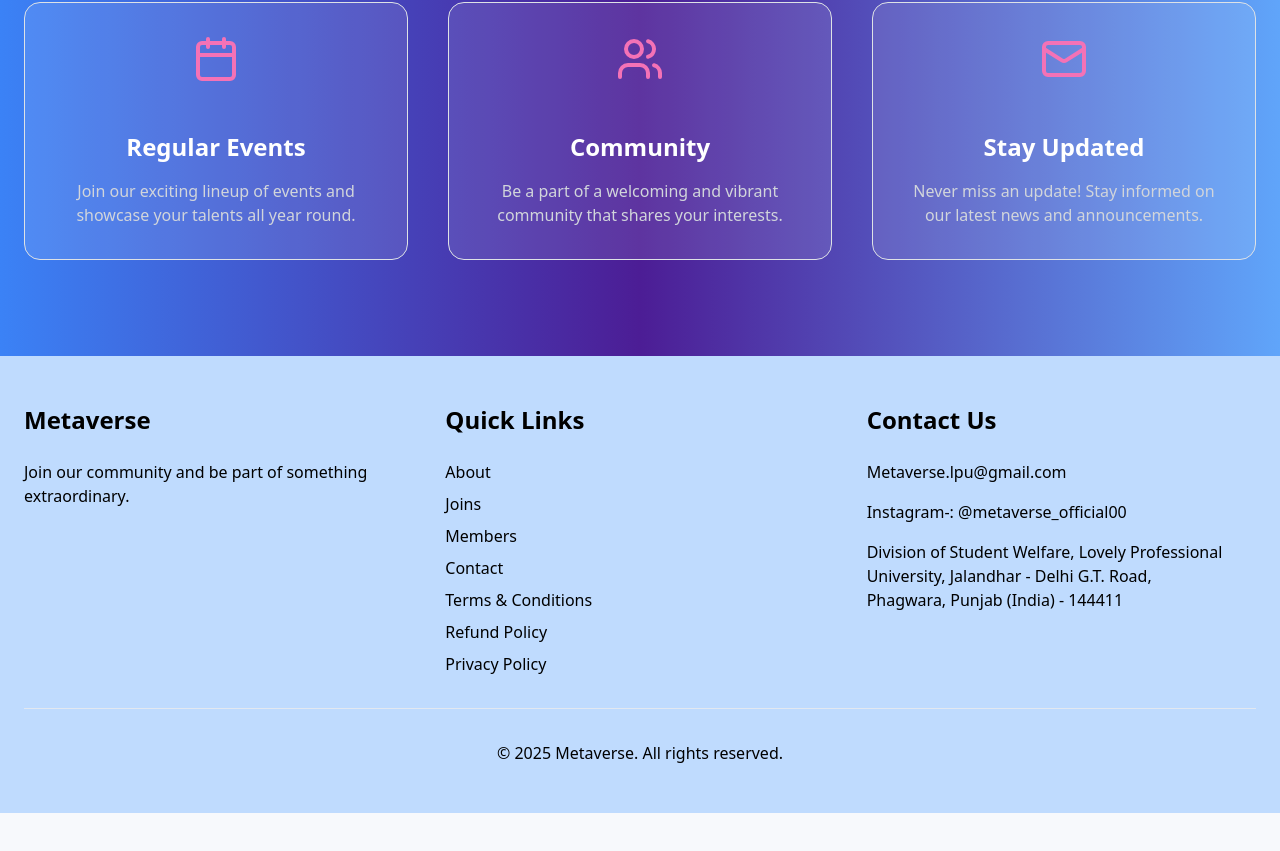
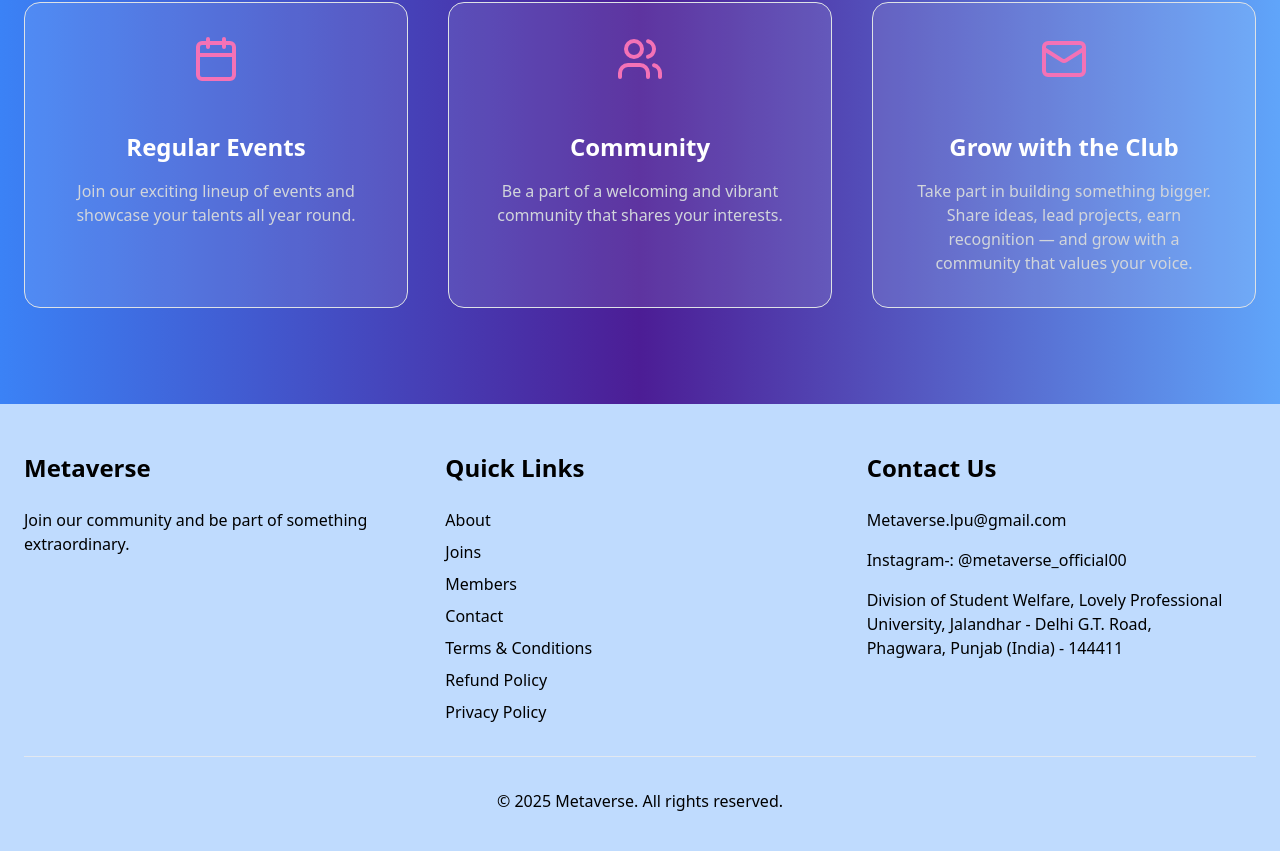
Before and after one commit to aashishraieng/metaverse.club, a React (Vite) app: page / in a window 1280 px wide. Shown: the part 3373-4224 px from the top of the page. Before the commit the page ends 4186 px from the top, so only its background shows below. Built offline with nearby package versions, Linux system fonts and the light colour scheme; no server answers; the database is empty.

Commit message:
Update Features.jsx

```diff
--- a/src/components/sections/Features.jsx
+++ b/src/components/sections/Features.jsx
@@ -93,9 +93,9 @@ export function Features() {
             <motion.div variants={iconVariants} whileHover="hover">
               <Mail className="h-12 w-12 mx-auto mb-5 text-pink-400" />
             </motion.div>
-            <h3 className="text-2xl font-semibold mb-3">Stay Updated</h3>
+            <h3 className="text-2xl font-semibold mb-3">Grow with the Club</h3>
             <p className="text-gray-300">
-              Never miss an update! Stay informed on our latest news and announcements.
+              Take part in building something bigger. Share ideas, lead projects, earn recognition — and grow with a community that values your voice.
             </p>
           </motion.div>
         </div>
```
